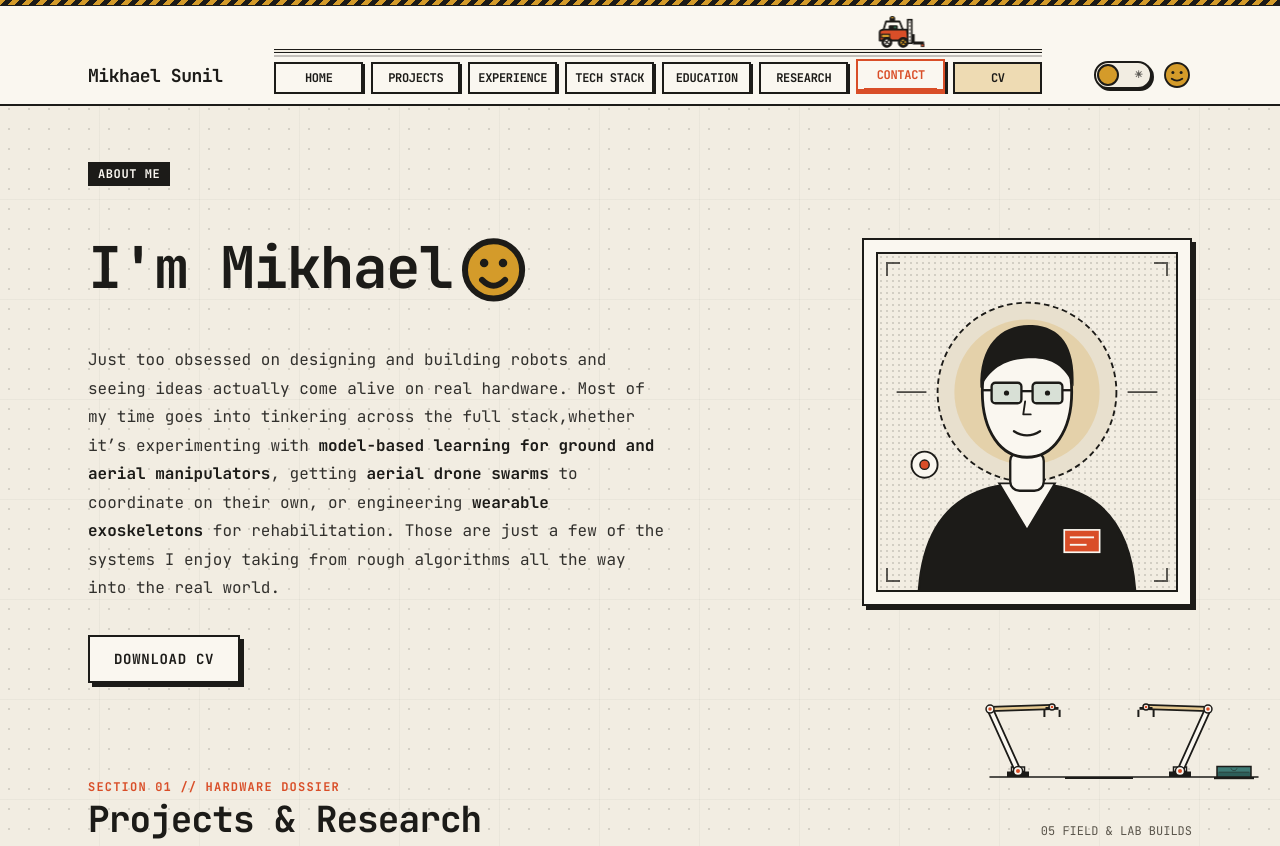
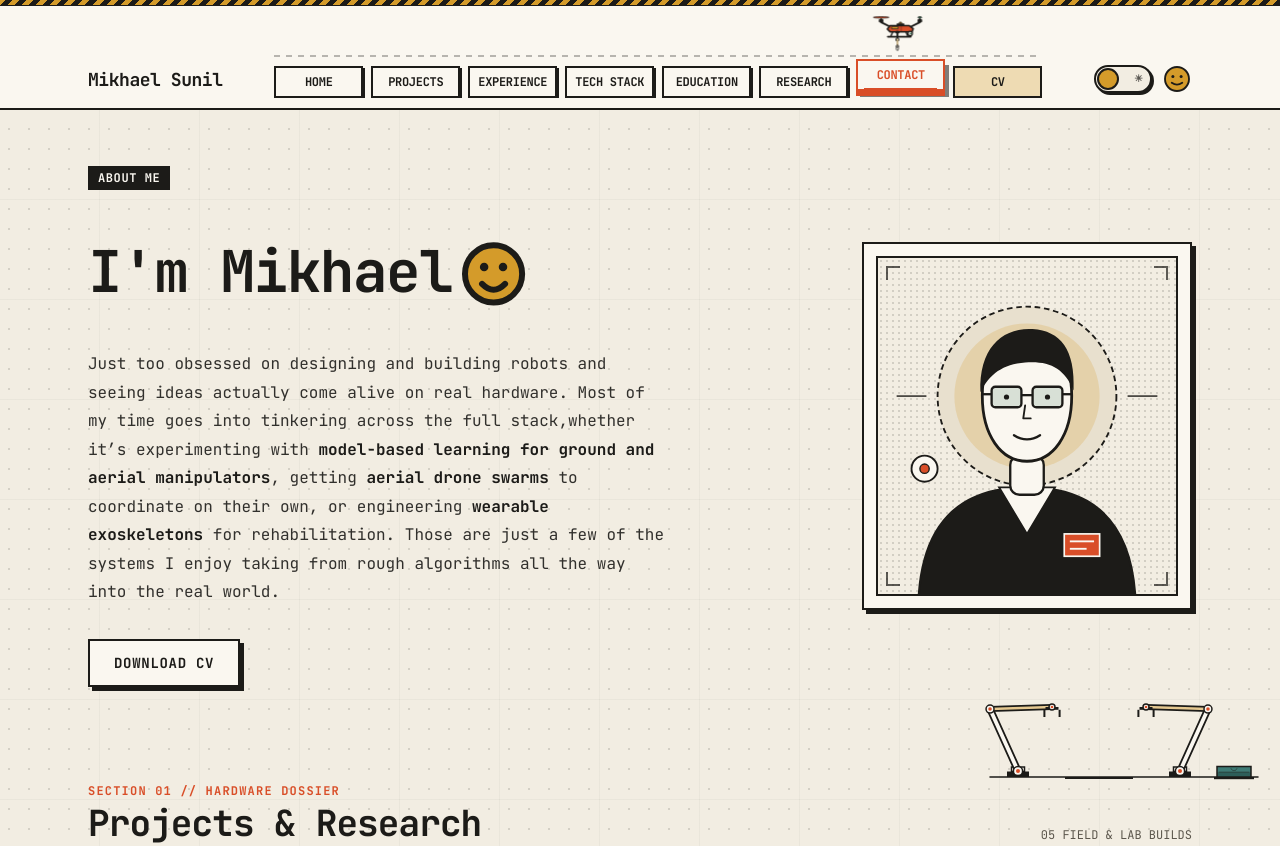
Before and after one commit to MikhaelSunil/mikhaelsunil.github.io, a plain HTML site: page index.html in a window 1280 px wide. Shown: the top 846 px of the page. Drawn offline with nearby package versions, Linux system fonts and the light colour scheme.

Commit message:
Replace the nav forklift with an aerial manipulator
The forklift is gone. In its place a quadcopter hovers along the nav,
flies to whichever section is active, unfolds a two-joint arm and grips
that tab — releasing it and folding up again when it moves on.

Built to read as a machine rather than a toy:
- slim tapered airframe, booms angled up to motor pods, landing skids
- propellers drawn edge-on; their disc width is modulated by a spin phase,
  which turns faster the faster the drone is travelling
- a camera gimbal that counter-rotates against the airframe's pitch, so it
  stays level the way a stabilised one does
- the arm is genuinely articulated: shoulder and elbow both rotate, folding
  it flat under the belly in flight and straightening it to reach down. It
  sways slightly while stowed.

The tab being held gets .is-carried and hangs higher with a deeper shadow,
so the pick-up and the drop are legible.

Ids renamed off "forklift" throughout (nav-stage, nav-drone, rotor-l/r,
nav-arm-shoulder, nav-arm-elbow, nav-gimbal).

Verified by giving jsdom synthetic layout — without it every tab reports
x=0, the drone never travels and the flight half of the behaviour silently
passes untested. With real geometry the whole cycle is covered: it flies
~80px, folds the arm en route, drops the old tab, unfolds on arrival and
grips the new one, never holding two at once. Both poses were also
rasterised and inspected.

Co-Authored-By: Claude Opus 5 <noreply@anthropic.com>
Claude-Session: https://claude.ai/code/session_014vBxw3rFEn1rtWVUShCqSB

```diff
--- a/assets/css/style.css
+++ b/assets/css/style.css
@@ -139,6 +139,13 @@ body {
   bottom: -2px;
   height: 3px;
   background-color: rgb(var(--c-signal));
+}
+
+/* While the manipulator has hold of a tab it hangs a little higher, with a
+   deeper shadow, as though it has been lifted off the rank. */
+.nav-crate.is-carried {
+  transform: translateY(-7px);
+  box-shadow: 0 5px 0 rgb(var(--c-signal)), 4px 6px 0 rgb(var(--c-ink) / 0.55);
 }
 
 /* Hide scrollbar on mobile horizontal nav track */
--- a/assets/js/render.js
+++ b/assets/js/render.js
@@ -616,7 +616,7 @@ window.MSRender = (function () {
     }
 
     /* widen the scroll track so tabs stay readable on small screens */
-    var stage = mount('forklift-stage');
+    var stage = mount('nav-stage');
     if (stage) stage.style.minWidth = Math.max(600, items.length * 86) + 'px';
   }
 
--- a/assets/js/ui.js
+++ b/assets/js/ui.js
@@ -187,14 +187,17 @@ window.MSUI = (function () {
      2. ROBOTIC FORKLIFT NAVIGATION PHYSICS, LOCK-ON & SCROLL-SPY
      ===================================================================== */
   function initForklift() {
-    var stage = document.getElementById('forklift-stage');
-    var actor = document.getElementById('forklift-actor');
-    var flip = document.getElementById('forklift-flip');
-    var forks = document.getElementById('forklift-forks');
-    var beacon = document.getElementById('forklift-beacon');
-    var beaconGlow = document.getElementById('forklift-beacon-glow');
-    var wheelRear = document.getElementById('wheel-rear');
-    var wheelFront = document.getElementById('wheel-front');
+    var stage = document.getElementById('nav-stage');
+    var actor = document.getElementById('nav-drone');
+    var flip = document.getElementById('nav-drone-flip');
+    var shoulder = document.getElementById('nav-arm-shoulder');
+    var elbow = document.getElementById('nav-arm-elbow');
+    var jaws = document.getElementById('nav-drone-jaws');
+    var gimbal = document.getElementById('nav-gimbal');
+    var beacon = document.getElementById('nav-beacon');
+    var beaconGlow = document.getElementById('nav-beacon-glow');
+    var rotorL = document.getElementById('rotor-l');
+    var rotorR = document.getElementById('rotor-r');
     var crates = Array.prototype.slice.call(document.querySelectorAll('.nav-crate'));
     if (!stage || !actor || !crates.length) return;
 
@@ -202,8 +205,12 @@ window.MSUI = (function () {
     var hoveredNavKey = null;
     var isPointerInsideNav = false;
 
-    var curX = 0, targetX = 0, velX = 0, wheelDeg = 0, facing = 1;
-    var lockAnimTime = 0, beaconFlashTime = 0;
+    var curX = 0, targetX = 0, velX = 0, facing = 1;
+    var beaconFlashTime = 0;
+    var spin = 0;          /* rotor phase */
+    var armExt = 0;        /* 0 = stowed in flight, 1 = reaching down */
+    var carrying = null;   /* the tab currently held */
+    var bobT = 0;
 
     function getTabCenterX(key) {
       var el = null;
@@ -216,13 +223,20 @@ window.MSUI = (function () {
       return (elRect.left - stageRect.left) + (elRect.width / 2) - 31;
     }
 
+    function crateFor(key) {
+      for (var i = 0; i < crates.length; i++) {
+        if (crates[i].getAttribute('data-nav') === key) return crates[i];
+      }
+      return null;
+    }
+
     function setLockedTab(key, triggerClamp) {
       activeNavKey = key;
       crates.forEach(function (item) {
         item.classList.toggle('is-locked', item.getAttribute('data-nav') === key);
       });
       if (!isPointerInsideNav) targetX = getTabCenterX(activeNavKey);
-      if (triggerClamp) { lockAnimTime = 0.48; beaconFlashTime = 0.75; }
+      if (triggerClamp) { beaconFlashTime = 0.75; }
     }
 
     requestAnimationFrame(function () {
@@ -295,11 +309,13 @@ window.MSUI = (function () {
       }
     }, { passive: true });
 
-    /* Critically-damped spring physics loop */
+    /* Critically-damped spring for travel, plus hover, rotor spin and the
+       arm that picks a tab up on arrival and lets go when it leaves. */
     var lastTs = performance.now();
     function animate(now) {
       var dt = Math.min((now - lastTs) / 1000, 0.05);
       lastTs = now;
+      bobT += dt;
 
       var stiffness = 135, damping = 18.5;
       var force = (targetX - curX) * stiffness - velX * damping;
@@ -309,21 +325,48 @@ window.MSUI = (function () {
 
       if (Math.abs(velX) > 14) facing = velX > 0 ? 1 : -1;
 
-      var leanDeg = Math.max(-5, Math.min(5, velX * 0.014));
-      wheelDeg += dx * 9.5;
+      /* Arrived and holding station? Then reach down and grip. */
+      var settled = Math.abs(targetX - curX) < 3.5 && Math.abs(velX) < 28;
+      armExt += ((settled ? 1 : 0) - armExt) * Math.min(1, dt * 7);
 
-      actor.style.transform = 'translate3d(' + curX.toFixed(1) + 'px, 0, 0)';
-      if (flip) flip.setAttribute('transform', 'scale(' + facing + ', 1) rotate(' + (leanDeg * facing).toFixed(2) + ')');
-      if (wheelRear) wheelRear.setAttribute('transform', 'translate(-15, 7) rotate(' + (wheelDeg * facing).toFixed(1) + ')');
-      if (wheelFront) wheelFront.setAttribute('transform', 'translate(3, 7) rotate(' + (wheelDeg * facing).toFixed(1) + ')');
+      /* Pitch into the direction of travel; bob while hovering. */
+      var leanDeg = Math.max(-9, Math.min(9, velX * 0.02));
+      var bob = Math.sin(bobT * 5.2) * (0.9 + (1 - armExt) * 0.5);
 
-      if (lockAnimTime > 0) {
-        lockAnimTime = Math.max(0, lockAnimTime - dt);
-        var p = 1 - lockAnimTime / 0.48;
-        var forkY = Math.sin(p * Math.PI) * -5.5;
-        if (forks) forks.setAttribute('transform', 'translate(0, ' + forkY.toFixed(2) + ')');
-      } else if (forks) {
-        forks.setAttribute('transform', 'translate(0, 0)');
+      actor.style.transform = 'translate3d(' + curX.toFixed(1) + 'px,' + bob.toFixed(2) + 'px,0)';
+      if (flip) {
+        flip.setAttribute('transform', 'scale(' + facing + ', 1) rotate(' + (leanDeg * facing).toFixed(2) + ')');
+      }
+
+      /* Rotors: always turning, faster when it is moving. Seen edge-on, so
+         the disc width is what reads as rotation. */
+      spin += (14 + Math.min(Math.abs(velX), 900) * 0.055) * dt * 10;
+      if (rotorL) rotorL.setAttribute('rx', (Math.abs(Math.cos(spin)) * 9.6 + 0.9).toFixed(2));
+      if (rotorR) rotorR.setAttribute('rx', (Math.abs(Math.cos(spin + 1.1)) * 9.6 + 0.9).toFixed(2));
+
+      /* The manipulator is a real two-joint arm: both joints rotate, so it
+         folds up against the belly in flight and unfolds straight down to
+         grip. A little sway keeps it alive while stowed. */
+      var sway = (1 - armExt) * Math.sin(bobT * 3.1) * 3;
+      var a1 = (1 - armExt) * 95 + sway;
+      var a2 = (1 - armExt) * -165;
+      if (shoulder) shoulder.setAttribute('transform', 'rotate(' + a1.toFixed(2) + ' -4 3.4)');
+      if (elbow) elbow.setAttribute('transform', 'rotate(' + a2.toFixed(2) + ' -4 13.4)');
+      if (jaws) {
+        var js = (1 - 0.45 * armExt).toFixed(3);
+        jaws.setAttribute('transform', 'translate(-4,0) scale(' + js + ',1) translate(4,0)');
+      }
+
+      /* Camera gimbal holds level while the airframe pitches, as a real one
+         would. */
+      if (gimbal) gimbal.setAttribute('transform', 'rotate(' + (-leanDeg * facing).toFixed(2) + ' 12.5 5.6)');
+
+      /* Hand the tab over: lift the one being held, release the last one. */
+      var shouldCarry = armExt > 0.62 ? crateFor(activeNavKey) : null;
+      if (shouldCarry !== carrying) {
+        if (carrying) carrying.classList.remove('is-carried');
+        if (shouldCarry) shouldCarry.classList.add('is-carried');
+        carrying = shouldCarry;
       }
 
       if (beaconFlashTime > 0) {
--- a/index.html
+++ b/index.html
@@ -77,7 +77,7 @@
     };
   </script>
 
-  <link rel="stylesheet" href="assets/css/style.css?v=3" />
+  <link rel="stylesheet" href="assets/css/style.css?v=4" />
 </head>
 
 <body class="font-sans text-ink antialiased selection:bg-signal selection:text-cream">
@@ -188,7 +188,7 @@
        STICKY ROBOTIC FORKLIFT NAVIGATION BAR
        The tabs themselves are generated from content/sections.js
        ========================================================= -->
-  <header id="forklift-header" class="sticky top-0 z-30 bg-cream border-b-2 border-ink">
+  <header id="nav-header" class="sticky top-0 z-30 bg-cream border-b-2 border-ink">
     <div class="h-1.5 w-full hazard-rail border-b border-ink"></div>
 
     <div class="max-w-6xl mx-auto px-3 sm:px-6 pt-2 pb-2.5">
@@ -222,52 +222,77 @@
           </div>
         </div>
 
-        <div id="forklift-nav-zone" class="relative flex-1 max-w-3xl overflow-x-auto no-scrollbar pt-1 md:order-2">
-          <div id="forklift-stage" class="relative">
+        <div id="nav-zone" class="relative flex-1 max-w-3xl overflow-x-auto no-scrollbar pt-1 md:order-2">
+          <div id="nav-stage" class="relative">
 
-            <!-- Overhead rail the forklift rides along -->
-            <div id="forklift-rail" class="relative h-[40px] w-full select-none pointer-events-none">
-              <div class="absolute bottom-[5px] inset-x-0 h-[4px] bg-paper border-y border-ink"></div>
-              <div class="absolute bottom-[1px] inset-x-0 h-[2px] bg-ink/25"></div>
+            <!-- Flight line the aerial manipulator hovers along -->
+            <div id="nav-rail" class="relative h-[44px] w-full select-none pointer-events-none">
+              <div class="absolute bottom-[5px] inset-x-0 h-[2px] bg-ink/20"
+                   style="background-image: repeating-linear-gradient(to right, currentColor 0 6px, transparent 6px 12px); color: rgb(var(--c-ink) / 0.3); background-color: transparent;"></div>
 
-              <div id="forklift-actor" class="absolute bottom-[3px] left-0 will-change-transform"
-                   style="width: 62px; height: 38px; transform: translateX(0px);">
-                <svg id="forklift-svg" viewBox="0 0 68 42" class="w-full h-full overflow-visible" xmlns="http://www.w3.org/2000/svg" aria-hidden="true">
-                  <g id="forklift-body" transform="translate(34, 21)">
-                    <g id="forklift-flip">
-                      <rect x="-12" y="-19" width="6" height="3" fill="#1C1B18" />
-                      <path id="forklift-beacon" d="M-11.5 -19 A2.5 2.5 0 0 1 -6.5 -19 Z" fill="#D49B2A" stroke="#1C1B18" stroke-width="1.2" />
-                      <circle id="forklift-beacon-glow" cx="-9" cy="-20" r="6" fill="#2D6A4F" opacity="0" />
+              <!-- Side-profile aerial manipulator: a quadcopter with a
+                   two-link arm that reaches down and grips the active tab. -->
+              <div id="nav-drone"
+                   class="absolute bottom-[1px] left-0 will-change-transform"
+                   style="width: 62px; height: 48px; transform: translateX(0px);">
+                <svg id="nav-drone-svg" viewBox="0 0 80 62" class="w-full h-full overflow-visible" xmlns="http://www.w3.org/2000/svg" aria-hidden="true">
+                  <g transform="translate(40, 22)">
+                    <g id="nav-drone-flip">
 
-                      <path d="M-19 -6 L-16 -16 L-1 -16 L3 -6" fill="#FAF7F0" stroke="#1C1B18" stroke-width="2" stroke-linejoin="round" />
-                      <rect x="-13" y="-12" width="10" height="5" rx="1.5" fill="#1C1B18" />
-                      <circle cx="-6" cy="-9.5" r="1.3" fill="#2D6A4F" />
+                      <!-- Booms, angled up to the motors -->
+                      <line x1="-11" y1="-2" x2="-25" y2="-9" stroke="#1C1B18" stroke-width="2.4" stroke-linecap="round" />
+                      <line x1="11" y1="-2" x2="25" y2="-9" stroke="#1C1B18" stroke-width="2.4" stroke-linecap="round" />
 
-                      <path d="M-23 5 L-23 -4 C-23 -6 -21 -7 -18 -7 L7 -7 L9 5 Z" fill="#D94E28" stroke="#1C1B18" stroke-width="2" stroke-linejoin="round" />
-                      <rect x="-21" y="-2" width="9" height="4" fill="#D49B2A" stroke="#1C1B18" stroke-width="1.2" />
+                      <!-- Motor pods -->
+                      <rect x="-28" y="-13" width="6" height="4.4" rx="1.4" fill="#1C1B18" />
+                      <rect x="22" y="-13" width="6" height="4.4" rx="1.4" fill="#1C1B18" />
+                      <line x1="-25" y1="-13" x2="-25" y2="-14.6" stroke="#1C1B18" stroke-width="1.6" />
+                      <line x1="25" y1="-13" x2="25" y2="-14.6" stroke="#1C1B18" stroke-width="1.6" />
 
-                      <rect x="8" y="-18" width="4.5" height="26" fill="#FAF7F0" stroke="#1C1B18" stroke-width="1.8" />
-                      <line x1="10.2" y1="-16" x2="10.2" y2="6" stroke="#1C1B18" stroke-width="1" stroke-dasharray="2 2" />
+                      <!-- Propeller discs, seen edge-on -->
+                      <ellipse id="rotor-l" cx="-25" cy="-15.2" rx="10.5" ry="0.95" fill="#D94E28" stroke="#1C1B18" stroke-width="0.9" />
+                      <ellipse id="rotor-r" cx="25" cy="-15.2" rx="10.5" ry="0.95" fill="#2D6A4F" stroke="#1C1B18" stroke-width="0.9" />
 
-                      <g id="forklift-forks" transform="translate(0, 0)">
-                        <rect x="12.5" y="-2" width="3.2" height="10" fill="#1C1B18" />
-                        <path d="M15 6 L26 6 L26 9.5 L13.5 9.5 Z" fill="#1C1B18" />
-                        <rect x="23" y="9" width="3" height="2.8" fill="#D94E28" stroke="#1C1B18" stroke-width="0.9" />
+                      <!-- Slim tapered airframe -->
+                      <path d="M-17 0 L-13.5 -4.6 L11 -4.6 L16.5 -0.6 L15 3.4 L-13.5 3.4 Z"
+                            fill="#D94E28" stroke="#1C1B18" stroke-width="2" stroke-linejoin="round" />
+                      <path d="M-11.5 -3.2 L-3 -3.2 L-3 -0.4 L-11.5 -0.4 Z" fill="#D49B2A" stroke="#1C1B18" stroke-width="0.9" />
+                      <line x1="1" y1="-4.4" x2="1" y2="3.2" stroke="#1C1B18" stroke-width="0.9" opacity="0.5" />
+
+                      <!-- Avionics stack + beacon -->
+                      <rect x="-5" y="-7.4" width="10" height="3" rx="1" fill="#1C1B18" />
+                      <path id="nav-beacon" d="M-1.8 -7.4 A1.8 1.8 0 0 1 1.8 -7.4 Z" fill="#D49B2A" stroke="#1C1B18" stroke-width="1" />
+                      <circle id="nav-beacon-glow" cx="0" cy="-8.4" r="5" fill="#2D6A4F" opacity="0" />
+
+                      <!-- Landing skids -->
+                      <line x1="-10" y1="3.4" x2="-12.5" y2="9.4" stroke="#1C1B18" stroke-width="1.8" stroke-linecap="round" />
+                      <line x1="7" y1="3.4" x2="9.5" y2="9.4" stroke="#1C1B18" stroke-width="1.8" stroke-linecap="round" />
+                      <path d="M-16.5 9.8 L13.5 9.8" stroke="#1C1B18" stroke-width="2" stroke-linecap="round" />
+
+                      <!-- Stabilised camera gimbal: stays level as the body pitches -->
+                      <g id="nav-gimbal">
+                        <circle cx="12.5" cy="5.6" r="2.9" fill="#FAF7F0" stroke="#1C1B18" stroke-width="1.6" />
+                        <circle cx="13.3" cy="5.6" r="1.2" fill="#2D6A4F" />
                       </g>
 
-                      <g id="wheel-rear" transform="translate(-15, 7)">
-                        <circle cx="0" cy="0" r="6" fill="#1C1B18" />
-                        <circle cx="0" cy="0" r="3" fill="#FAF7F0" />
-                        <line x1="-3" y1="0" x2="3" y2="0" stroke="#1C1B18" stroke-width="1.3" />
-                        <line x1="0" y1="-3" x2="0" y2="3" stroke="#1C1B18" stroke-width="1.3" />
+                      <!-- Two-joint manipulator: folds under the belly in
+                           flight, unfolds straight down to grip a tab. -->
+                      <g id="nav-arm-shoulder">
+                        <line x1="-4" y1="3.4" x2="-4" y2="13.4" stroke="#1C1B18" stroke-width="2.4" stroke-linecap="round" />
+                        <circle cx="-4" cy="13.4" r="1.9" fill="#FAF7F0" stroke="#1C1B18" stroke-width="1.3" />
+                        <g id="nav-arm-elbow">
+                          <line x1="-4" y1="13.4" x2="-4" y2="22" stroke="#E5C890" stroke-width="2.1" stroke-linecap="round" />
+                          <line x1="-4" y1="13.4" x2="-4" y2="22" stroke="#1C1B18" stroke-width="0.8" opacity="0.5" />
+                          <circle cx="-4" cy="22" r="1.5" fill="#FAF7F0" stroke="#1C1B18" stroke-width="1.2" />
+                          <g id="nav-drone-jaws">
+                            <path d="M-6.6 23 Q-6.9 25.8 -5.6 27.2" fill="none" stroke="#1C1B18" stroke-width="1.7" stroke-linecap="round" />
+                            <path d="M-1.4 23 Q-1.1 25.8 -2.4 27.2" fill="none" stroke="#1C1B18" stroke-width="1.7" stroke-linecap="round" />
+                          </g>
+                        </g>
                       </g>
+                      <!-- shoulder housing, drawn last so the joint reads as mounted -->
+                      <rect x="-6.6" y="2.2" width="5.2" height="3.4" rx="1.2" fill="#1C1B18" />
 
-                      <g id="wheel-front" transform="translate(3, 7)">
-                        <circle cx="0" cy="0" r="6" fill="#1C1B18" />
-                        <circle cx="0" cy="0" r="3" fill="#D49B2A" />
-                        <line x1="-3" y1="0" x2="3" y2="0" stroke="#1C1B18" stroke-width="1.3" />
-                        <line x1="0" y1="-3" x2="0" y2="3" stroke="#1C1B18" stroke-width="1.3" />
-                      </g>
                     </g>
                   </g>
                 </svg>
@@ -352,17 +377,17 @@
   <!-- =========================================================
        SCRIPTS — content first, then the renderer, then behaviour
 
-       The ?v=3 on each file is a cache-buster. Browsers hang on to CSS and
+       The ?v=4 on each file is a cache-buster. Browsers hang on to CSS and
        JS, so after you edit anything in content/ or assets/, bump that
        number (v=3, v=4 ...) on EVERY line below and visitors get the new
        version straight away instead of whenever their cache expires.
        ========================================================= -->
-  <script src="content/site.js?v=3"></script>
-  <script src="content/sections.js?v=3"></script>
-  <script src="assets/js/render.js?v=3"></script>
-  <script src="assets/js/ui.js?v=3"></script>
-  <script src="assets/js/armbot.js?v=3"></script>
-  <script src="assets/js/cursor.js?v=3"></script>
+  <script src="content/site.js?v=4"></script>
+  <script src="content/sections.js?v=4"></script>
+  <script src="assets/js/render.js?v=4"></script>
+  <script src="assets/js/ui.js?v=4"></script>
+  <script src="assets/js/armbot.js?v=4"></script>
+  <script src="assets/js/cursor.js?v=4"></script>
   <script>
     document.addEventListener('DOMContentLoaded', function () {
       window.MSRender.renderAll();
```
